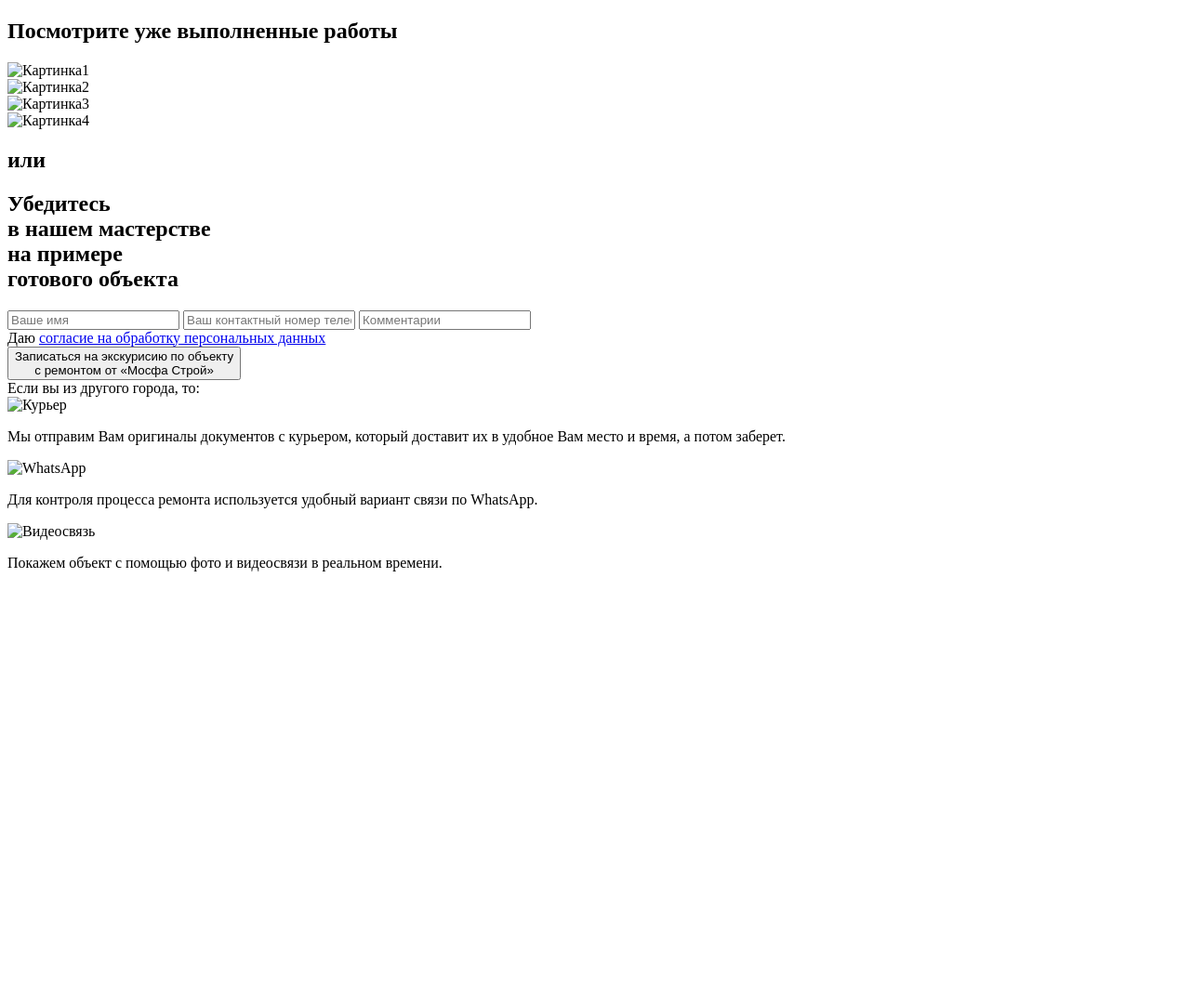
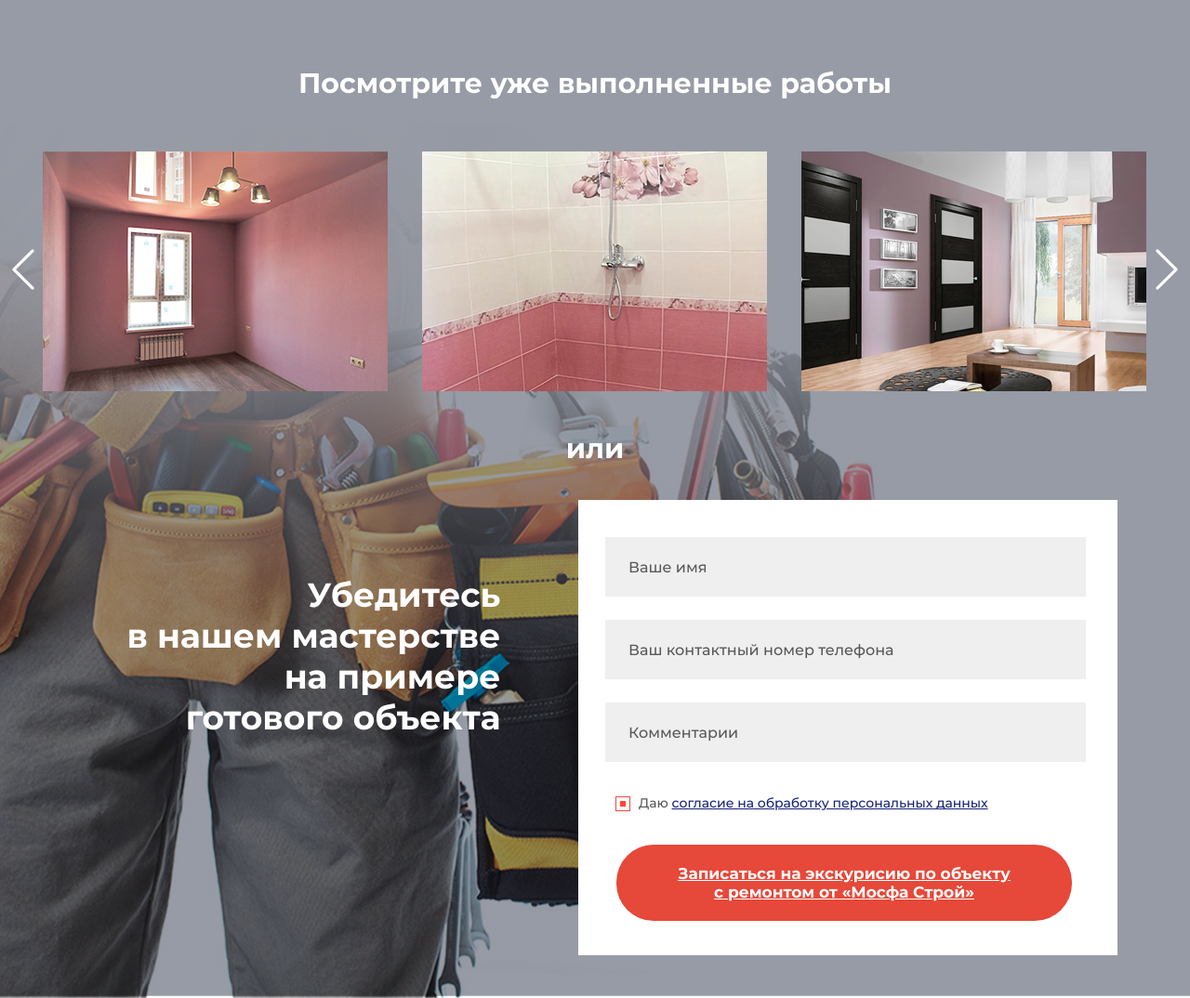
Before and after one commit to DianaPogosyan/Mosfa, a plain HTML site: page index.html in a window 1280 px wide. Shown: the top 1074 px of the page at 93% size. Before the commit the page ends 800 px from the top, so only its background shows below. Drawn offline with nearby package versions, Linux system fonts and the light colour scheme; the site is published under a folder, as on GitHub Pages, so addresses that start at the root find nothing.

Commit message:
pointSlash

```diff
--- a/index.html
+++ b/index.html
@@ -3,10 +3,10 @@
 <head>
     <meta charset="UTF-8">
     <meta name="viewport" content="width=device-width, initial-scale=1.0">
-    <link rel="stylesheet" type="text/css" href="/css/normalize.css"/>
-    <link rel="stylesheet" type="text/css" href="/slick/slick.css">
-    <link rel="stylesheet" type="text/css" href="/slick/slick-theme.css">
-    <link rel="stylesheet" type="text/css" href="/css/style.css">
+    <link rel="stylesheet" type="text/css" href="./css/normalize.css"/>
+    <link rel="stylesheet" type="text/css" href="./slick/slick.css">
+    <link rel="stylesheet" type="text/css" href="./slick/slick-theme.css">
+    <link rel="stylesheet" type="text/css" href="./css/style.css">
 
     <title>Тестовое задание - фирма, осуществляющая ремонт.</title>
 </head>
@@ -19,16 +19,16 @@
               <div class="portfolio__slider">
                   <div class="slider">
 					            <div class="slider__item">
-						            <img src="/img/slide1.png" alt="Картинка1" class="slider__img"/>
+						            <img src="./img/slide1.png" alt="Картинка1" class="slider__img"/>
 					            </div>
 					            <div class="slider__item">
-						            <img src="/img/slide2.png" alt="Картинка2" class="slider__img"/>
+						            <img src="./img/slide2.png" alt="Картинка2" class="slider__img"/>
 					            </div>
 					            <div class="slider__item">
-						            <img src="/img/slide3.png" alt="Картинка3" class="slider__img"/>
+						            <img src="./img/slide3.png" alt="Картинка3" class="slider__img"/>
 					            </div>
 					           <div class="slider__item">
-						            <img src="/img/slide4.png" alt="Картинка4" class="slider__img"/>
+						            <img src="./img/slide4.png" alt="Картинка4" class="slider__img"/>
 					           </div>
                    </div>
                </div>
@@ -56,15 +56,15 @@
         <div class="option">
               <div class="option__title">Если вы из другого города, то:</div>
               <div class="option__communication option__communication-left">
-                   <img src="/img/opt1.png" alt="Курьер">
+                   <img src="./img/opt1.png" alt="Курьер">
                    <p>Мы отправим Вам оригиналы документов с курьером, который доставит их в удобное Вам место и время, а потом заберет.</p>
                </div>
               <div class="option__communication option__communication-center">
-                   <img src="/img/opt2.png" alt="WhatsApp">
+                   <img src="./img/opt2.png" alt="WhatsApp">
                    <p>Для контроля процесса ремонта используется удобный вариант связи по WhatsApp.</p>
                </div>
               <div class="option__communication option__communication-right">
-                  <img src="/img/opt3.png" alt="Видеосвязь">
+                  <img src="./img/opt3.png" alt="Видеосвязь">
                   <p>Покажем объект с помощью фото и видеосвязи в реальном времени.</p>
                </div>
          </div>
@@ -73,7 +73,7 @@
 
     <script type="text/javascript" src="//code.jquery.com/jquery-1.11.0.min.js"></script>
     <script type="text/javascript" src="//code.jquery.com/jquery-migrate-1.2.1.min.js"></script>
-    <script type="text/javascript" src="/slick/slick.min.js"></script>
+    <script type="text/javascript" src="./slick/slick.min.js"></script>
     <script type="text/javascript">
         $(function(){
             $('.slider').slick({
@@ -86,8 +86,8 @@
   focusOnSelect: true,
   easing: 'linear',
   lazyLoad: 'ondemand',
-  prevArrow: "<img src='/img/arrow1.png' class='prev' alt='1'>",
-  nextArrow: "<img src='/img/arrow2.png' class='next' alt='2'>",
+  prevArrow: "<img src='./img/arrow1.png' class='prev' alt='1'>",
+  nextArrow: "<img src='./img/arrow2.png' class='next' alt='2'>",
   responsive: [
 	    {
 	      breakpoint: 780,
```
